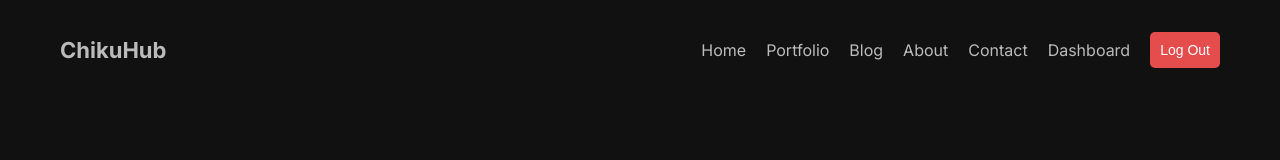
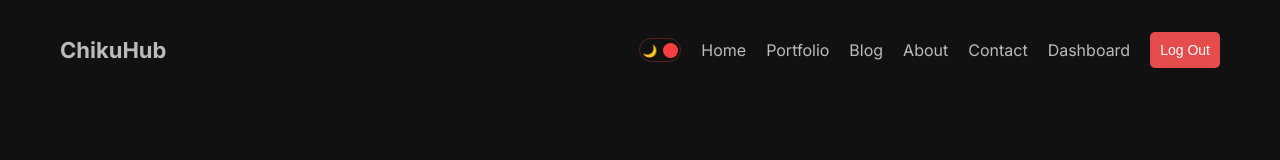
Before and after one commit to Chikuu98/poftfolio_app_next_js, a Next.js app: page /about in a window 1280 px wide. Shown: the top 160 px of the page. Built offline with nearby package versions, Linux system fonts and the light colour scheme.

Commit message:
#12 dark/light mode

```diff
--- a/src/app/globals.css
+++ b/src/app/globals.css
@@ -8,13 +8,21 @@
 body {
   max-width: 100vw;
   overflow-x: hidden;
-  background-color: #111;
-  color: #bbb;
 }
 
 a {
   text-decoration: none;
   color: inherit;
+}
+
+.light {
+  background-color: white;
+  color: #111;
+}
+
+.dark {
+  background-color: #111;
+  color: #bbb;
 }
 
 .container {
--- a/src/app/layout.js
+++ b/src/app/layout.js
@@ -2,6 +2,7 @@
 import './globals.css'
 import { Inter, Roboto } from 'next/font/google'
 import Footer from '@/components/footer/Footer'
+import { ThemeProvider } from '@/context/ThemeContext'
 
 const inter = Inter({ subsets: ['latin'] })
 
@@ -14,11 +15,13 @@
   return (
     <html lang="en">
       <body className={inter.className}>
-        <div className="container">
-          <Navbar/>
-            {children}
-          <Footer/>
-        </div>
+        <ThemeProvider>
+          <div className="container">
+            <Navbar/>
+              {children}
+            <Footer/>
+          </div>
+        </ThemeProvider>
       </body>
     </html>
   )
--- /dev/null
+++ b/src/components/darkModeToggle/DarkModeToggle.jsx
@@ -0,0 +1,21 @@
+"use client"
+
+import React, { useContext } from "react";
+import styles from "./darkModeToggle.module.css";
+import { ThemeContext } from "../../context/ThemeContext";
+
+const DarkModeToggle = () => {
+  const { toggle,mode } = useContext(ThemeContext);
+  return (
+    <div className={styles.container} onClick={toggle}>
+      <div className={styles.icon}>🌙</div>
+      <div className={styles.icon}>🔆</div>
+      <div
+        className={styles.ball}
+        style={mode === "light" ? { left: "2px" } : { right: "2px" }}
+      />
+    </div>
+  );
+};
+
+export default DarkModeToggle;
--- /dev/null
+++ b/src/components/darkModeToggle/darkModeToggle.module.css
@@ -0,0 +1,24 @@
+.container{
+    width: 42px;
+    height: 24px;
+    border: 1.5px solid #b1373770;
+    border-radius: 30px;
+    display: flex;
+    align-items: center;
+    justify-content: space-between;
+    padding: 2px;
+    position: relative;
+    cursor: pointer;
+  }
+
+  .icon{
+    font-size: 12px;
+  }
+
+  .ball{
+    width: 15px;
+    height: 15px;
+    background-color: #fb3f3f;
+    border-radius: 50%;
+    position: absolute;
+  }
--- a/src/components/navbar/Navbar.jsx
+++ b/src/components/navbar/Navbar.jsx
@@ -2,6 +2,7 @@
 import Link from 'next/link'
 import styles from './navbar.module.css'
 import Button from '../button/Button';
+import DarkModeToggle from '../darkModeToggle/DarkModeToggle';
 "use clients"
 
 const links = [
@@ -42,6 +43,7 @@
     <div className={styles.container}>
       <Link href="/" className={styles.logo}>ChikuHub</Link>
       <div className={styles.links}>
+        <DarkModeToggle />
         {links.map((link) => (
           <Link key={link.id} href={link.url} className={styles.link}>
             {link.title}
--- /dev/null
+++ b/src/context/ThemeContext.js
@@ -0,0 +1,19 @@
+"use client";
+
+import { createContext, useState } from "react";
+
+export const ThemeContext = createContext();
+
+export const ThemeProvider = ({ children }) => {
+  const [mode, setMode] = useState("dark");
+
+  const toggle = () => {
+    setMode((prev) => (prev === "dark" ? "light" : "dark"));
+  };
+
+  return (
+    <ThemeContext.Provider value={{ toggle, mode }}>
+      <div className={`theme ${mode}`}>{children}</div>
+    </ThemeContext.Provider>
+  );
+};
```
